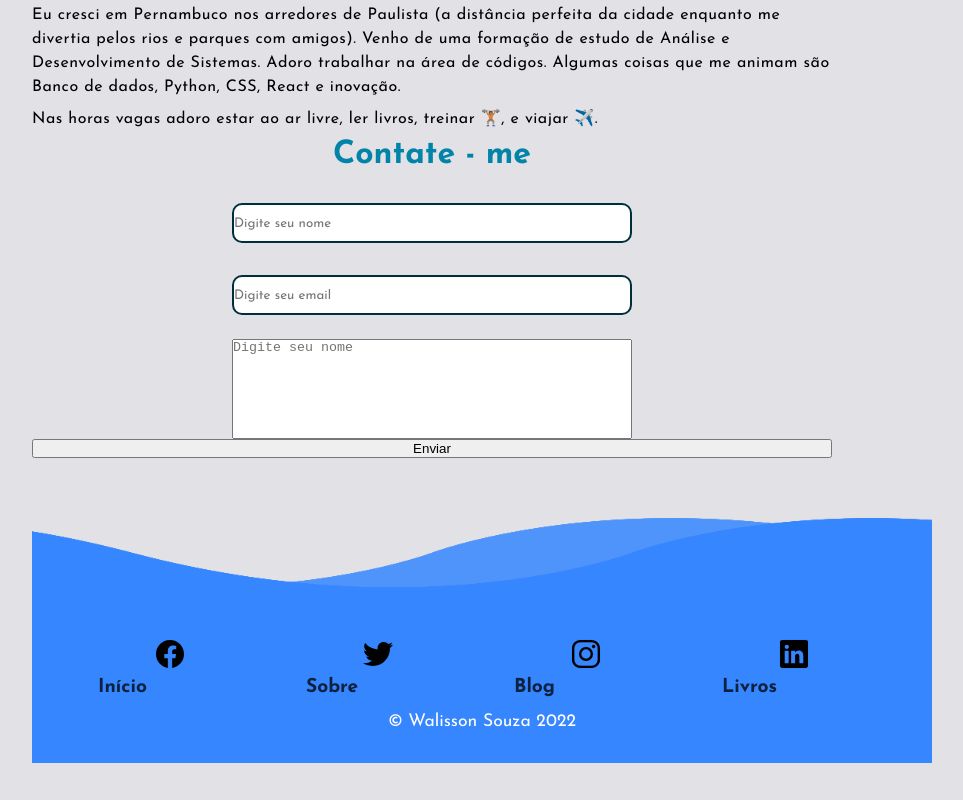
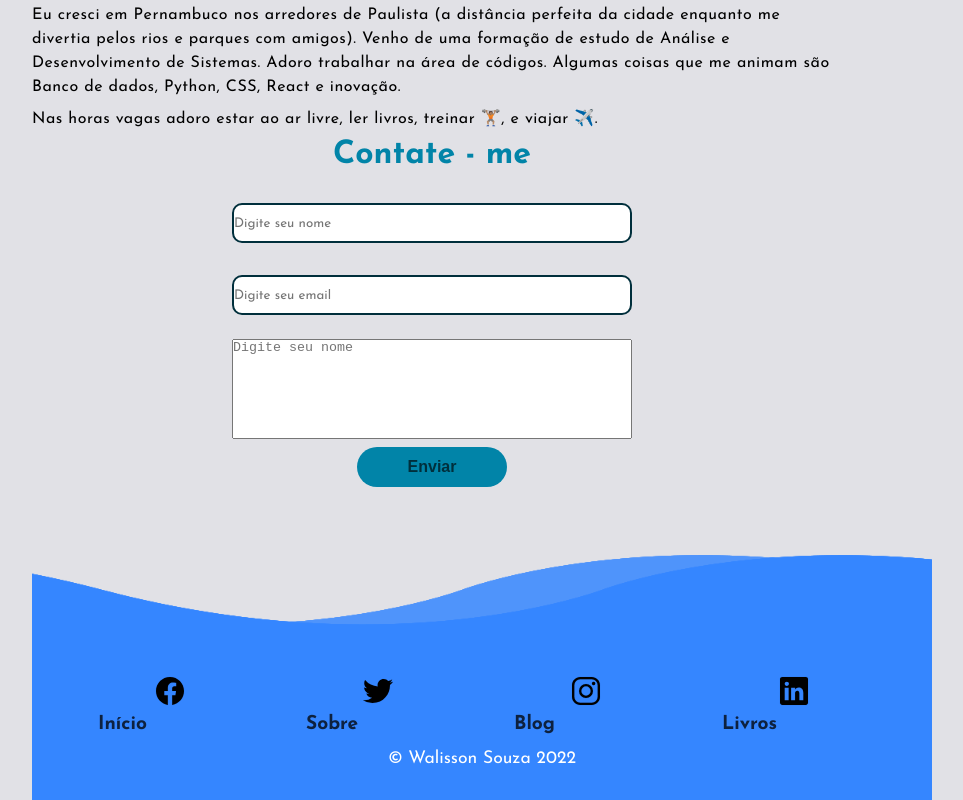
Before and after one commit to walissonsou/meublog, a React (Create React App) app: page /sobre in a window 1280 px wide. Shown: the part 671-1471 px from the top of the page, without its empty margins (208-1171 px from the left). Before the commit the page ends 1434 px from the top, so only its background shows below. Built offline with nearby package versions, Linux system fonts and the light colour scheme; no server answers.

Commit message:
build: Componet button

```diff
--- a/src/pages/About/index.jsx
+++ b/src/pages/About/index.jsx
@@ -3,7 +3,7 @@ import euwal from "../../assets/euwal.png";
 
 import emailjs from '@emailjs/browser'
 import { useForm } from 'react-hook-form'
-
+import Button from '../../components/Button/index.jsx'
 export default function About() {
 
 
@@ -92,20 +92,15 @@ export default function About() {
             {...register('text', {required: 'O campo do texto é obrigatório'})}
 
            />
-          <button id="sendForm"  type="submit" disabled={!isDirty && !isValid}
+          <Button
+            name="Enviar"
+            id="sendForm"
+            type="submit"
+            disabled={!isDirty && !isValid}
+          />
 
-          > Enviar </button>
         </form>
       </div>
-
-
-
-
-      {/* <div className={styles.buttonemail}>
-        <a className={styles.myemail} href="mailto:walissonsouza96@hotmail.com">
-          <button className={styles.buttons}>Contate-me</button>
-        </a>
-      </div> */}
     </div>
   );
 }
--- a/src/pages/Home/Home.jsx
+++ b/src/pages/Home/Home.jsx
@@ -1,7 +1,6 @@
 import React from "react";
 import { Header } from '../Header/Header'
 import { Project } from "../Projects/index";
-
 export default function Home() {
   return (
     <div>
--- a/src/pages/Post/Posts.jsx
+++ b/src/pages/Post/Posts.jsx
@@ -3,6 +3,7 @@ import styles from "./Posts.module.css";
 import { useState, useEffect } from "react";
 import { useNavigate } from "react-router-dom";
 import { apiposts } from "../../services/api";
+import Button from '../../components/Button/index'
 export default function Posts() {
   const navigate = useNavigate();
 
@@ -53,10 +54,10 @@ export default function Posts() {
                   <h2>{post.title} </h2>
                   <p>{post.body}</p>
                 </div>
-                <button> <a
-                  onClick={() => handleNavigateToPost()} >
-                  Ler mais
-                </a>    </button>
+                <Button name="Ler Mais">
+                  <a onClick={() => handleNavigateToPost()} >
+                  </a>
+                </Button>
               </div>
             );
           })}
@@ -77,10 +78,10 @@ export default function Posts() {
                   <h2>{post.title} </h2>
                   <p>{post.body}</p>
                 </div>
-                <button> <a
-                  onClick={() => handleNavigateToPost()} >
-                  Ler mais
-                </a>    </button>
+                <Button name="Ler Mais">
+                  <a onClick={() => handleNavigateToPost()} >
+                  </a>
+                </Button>
               </div>
             );
           })}
```
